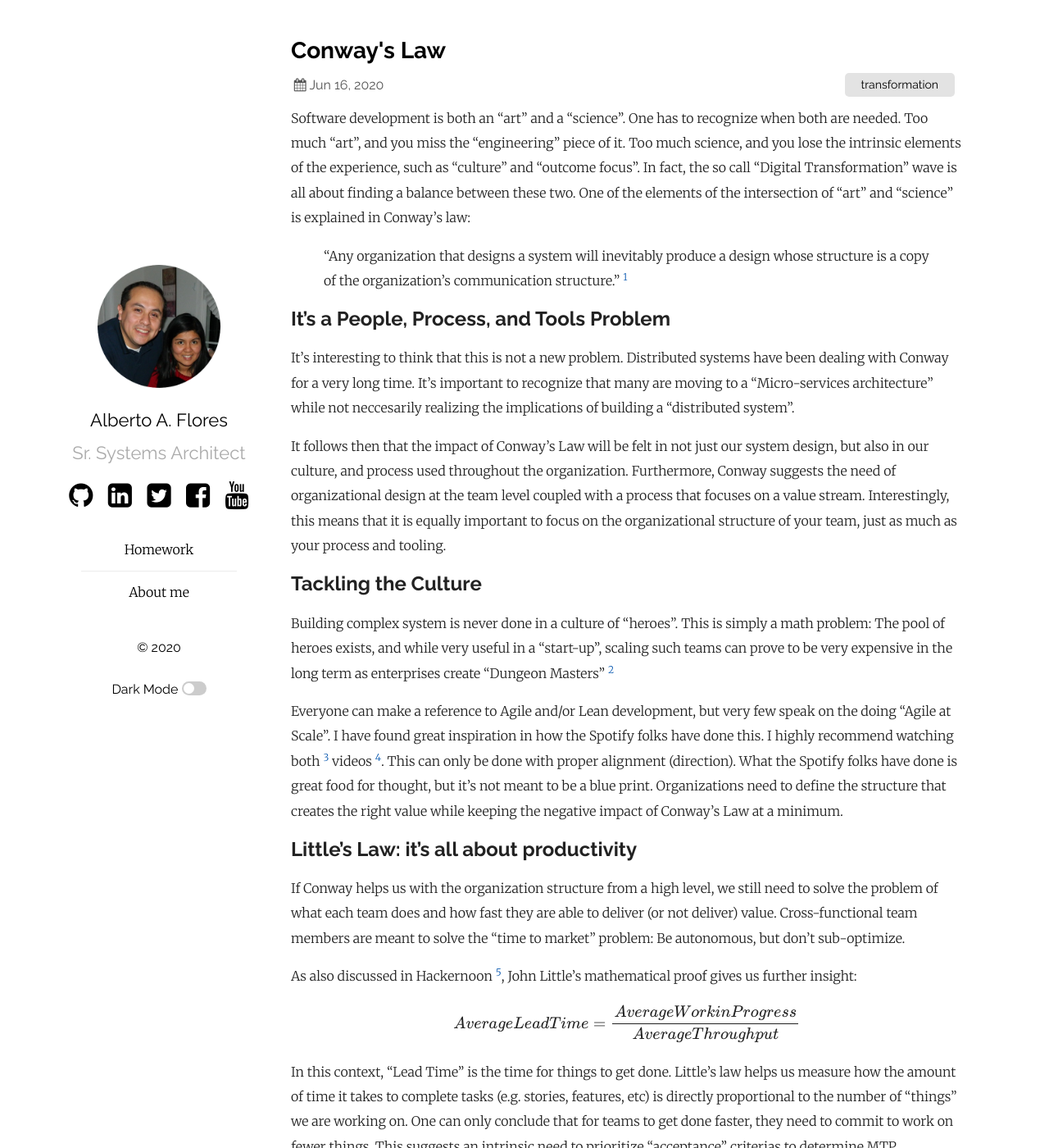
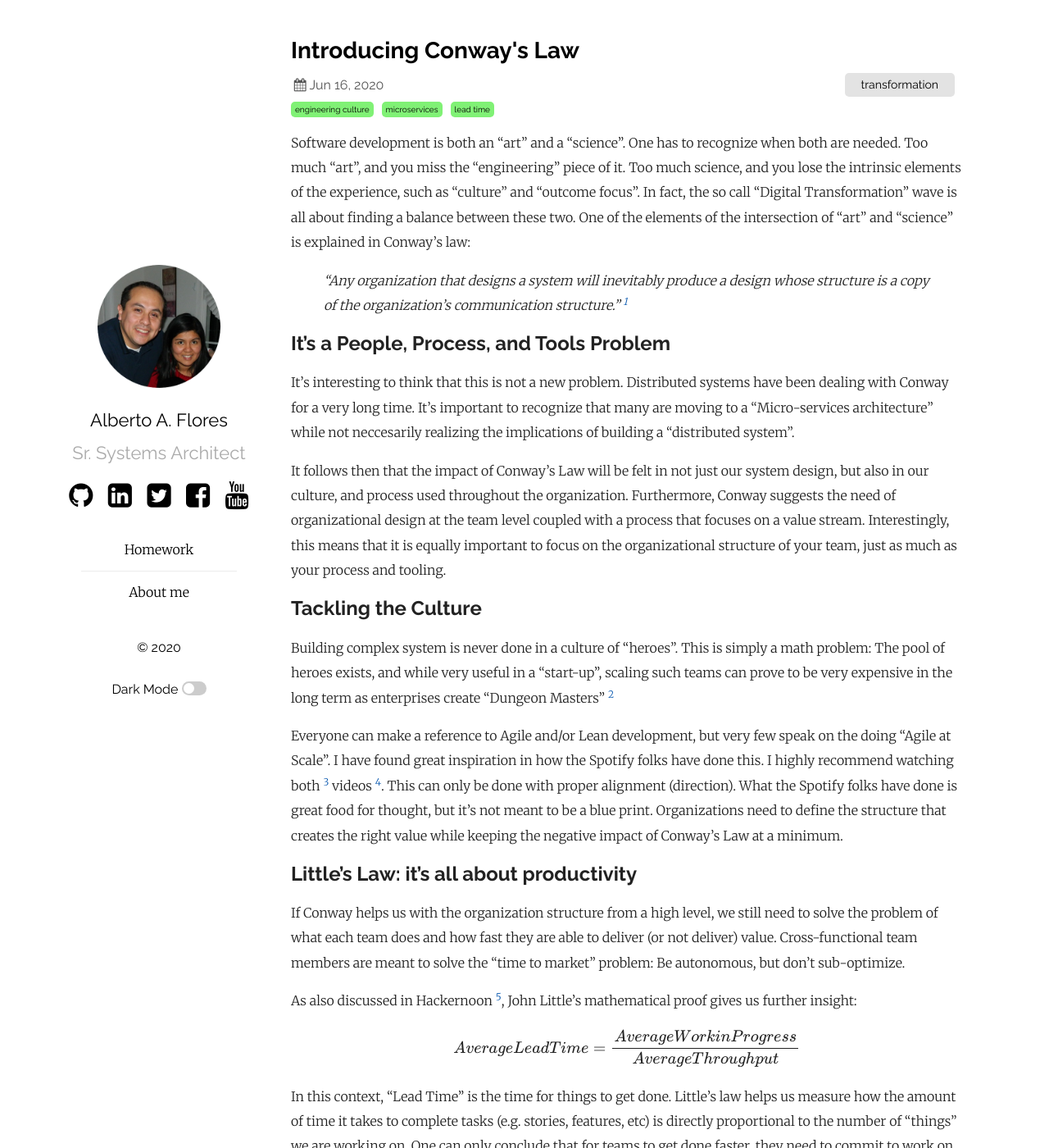
Before and after one commit to albertoaflores/albertoaflores.github.io, a Jekyll site: the page built from _posts/2020/2020-06-16-introducing-conways-law.markdown, in a window 1280 px wide and 1400 px high. Shown: the whole window at 82% size. Built offline with Jekyll 4.4.1, drawn with Linux system fonts in a browser that asks for light colours; formulas are drawn with MathJax 3.

Commit message:
Updated blog entries so that footers and references are simpler and gentler to the eyes

```diff
--- a/_layouts/home.html
+++ b/_layouts/home.html
@@ -37,7 +37,7 @@
           {%- if post.categories.size > 0-%}
           <ul class="post-categories">
             {%- for category in post.categories -%}
-            <li>{{ category }}</li>
+            <li>{{ category | downcase }}</li>
             {%- endfor -%}
           </ul>
           {%- endif -%}
@@ -47,7 +47,7 @@
           <div class="post-meta">
             <ul class="post-tags">
               {%- for tag in post.tags -%}
-              <li>{{ tag }}</li>
+              <li>{{ tag | downcase }}</li>
               {%- endfor -%}
             </ul>
           </div>
--- a/_layouts/post.html
+++ b/_layouts/post.html
@@ -11,7 +11,7 @@
     {%- if page.categories.size > 0 -%}
     <ul class="post-categories">
       {%- for category in page.categories -%}
-      <li>{{ category }}</li>
+      <li>{{ category | downcase }}</li>
       {%- endfor -%}
     </ul>
     {%- endif -%}
@@ -20,7 +20,7 @@
     <div class="post-meta">
       <ul class="post-tags">
         {%- for tag in page.tags -%}
-        <li>{{ tag }}</li>
+        <li>{{ tag | downcase }}</li>
         {%- endfor -%}
       </ul>
     </div>
--- a/_posts/2020/2020-06-16-conways-law.markdown
+++ b/_posts/2020/2020-06-16-introducing-conways-law.markdown
@@ -1,9 +1,13 @@
 ---
 layout: post
-title:  "Conway's Law"
+title:  "Introducing Conway's Law"
 author: alberto
 date:   2020-06-16 10:20:32 -0400
 categories: transformation
+tags:
+- engineering culture
+- microservices
+- lead time
 excerpt: Digital transformation is not just about the tech. It's about people, process and tools (in that order). As many industries continue their transformation journey, some core principles are arising. In 1967, Melvin Conway introduce a concept that is now known as "Conway's Law". It is very commonly used to describe how systems are designed and how teams are limited by different factors.  In this post, we describe some of these.
 ---
 Software development is both an "art" and a "science". One has to recognize when both are needed. Too much "art", and you miss the "engineering" piece of it. Too much science, and you lose the intrinsic elements of the experience, such as "culture" and "outcome focus". In fact, the so call "Digital Transformation" wave is all about finding a balance between these two. One of the elements of the intersection of "art" and "science" is explained in Conway's law:
--- a/_sass/plain.scss
+++ b/_sass/plain.scss
@@ -172,6 +172,19 @@
   margin-bottom: 1rem;
   padding-bottom: 1rem;
 }
+
+blockquote {
+  font-style: italic;
+}
+
+.footnotes {
+  font-size: 10px;
+  line-height: normal;
+  ol {
+    padding-inline-start: 20px;
+  }
+}
+
 .post-tags {
   list-style-type: none;
   margin: 0;
```
